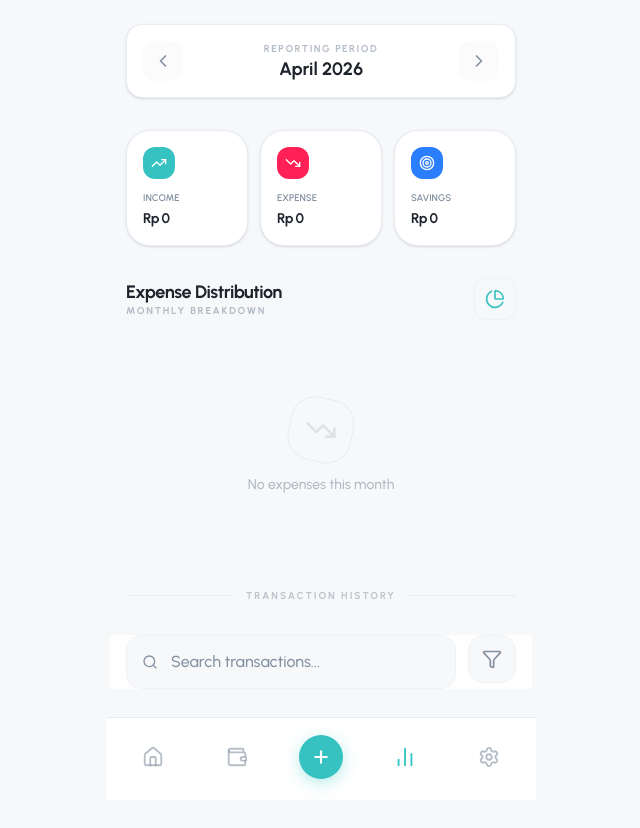
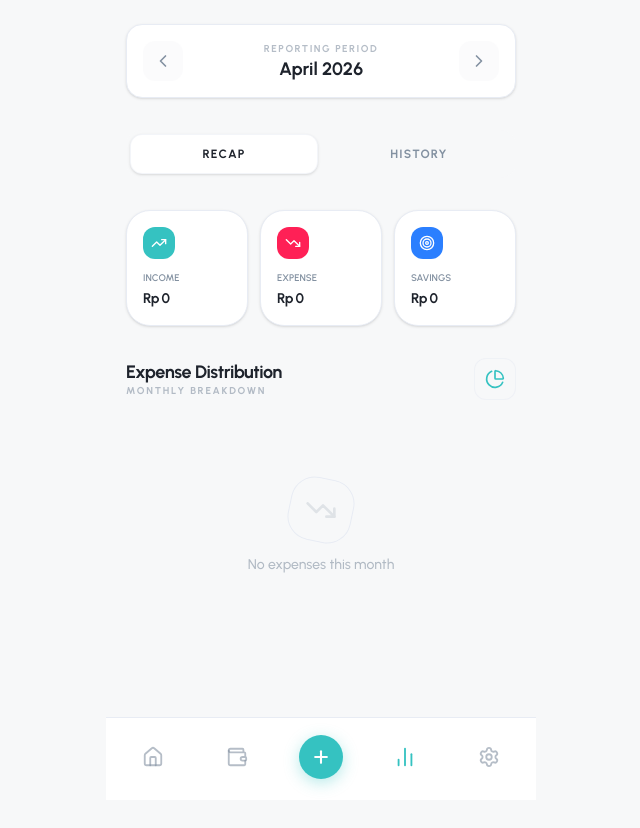
Before and after one commit to projectdummy2025/moneytrack-project, a Next.js app: page /reports in a window 1280 px wide. Shown: the top 828 px of the page, without its empty margins (319-959 px from the left). Built offline with nearby package versions, Linux system fonts and the light colour scheme.

Commit message:
Introduce tab navigation to toggle between recap and categorized transaction history views

```diff
--- a/src/shell/reports/ReportsView.tsx
+++ b/src/shell/reports/ReportsView.tsx
@@ -79,14 +79,31 @@ interface ReportsViewProps {
 
 // ─── Main component ────────────────────────────────────────────────────────────
 
+type MainTab = "recap" | "history";
+type HistoryTab = "all" | "income" | "expense";
+
 export function ReportsView({ state, actions }: ReportsViewProps) {
-  // Tracks which pie slice is hovered — shows category detail in center
   const [activePieIndex, setActivePieIndex] = useState(-1);
+  const [mainTab, setMainTab] = useState<MainTab>("recap");
+  const [historyTab, setHistoryTab] = useState<HistoryTab>("all");
 
   if (state.isLoading) return <LoadingSkeleton />;
 
   const { totalIncome, totalExpense, netSavings, categoryData } = state.chartStats;
   const hasCategoryData = categoryData.length > 0;
+
+  const filteredGroupedTransactions = historyTab === "all"
+    ? state.groupedTransactions
+    : state.groupedTransactions
+        .map(([dateLabel, items]) => [
+          dateLabel,
+          items.filter((tx) =>
+            historyTab === "income"
+              ? tx.classification === "income"
+              : tx.classification !== "income"
+          ),
+        ] as [string, Transaction[]])
+        .filter(([, items]) => items.length > 0);
 
   return (
     <div className="flex flex-col gap-8 font-['Urbanist',sans-serif] pb-28">
@@ -98,7 +115,29 @@ export function ReportsView({ state, actions }: ReportsViewProps) {
         onNext={actions.goToNextMonth}
       />
 
-      {/* ── Section 2: Summary Cards — Income / Expense / Savings ──────────── */}
+      {/* ── Section 2: Main Tab — Recap / History ──────────────────────────── */}
+      <div className="flex gap-2 p-1 bg-secondary rounded-2xl">
+        {(["recap", "history"] as MainTab[]).map((tab) => (
+          <button
+            key={tab}
+            onClick={() => setMainTab(tab)}
+            className={cn(
+              "flex-1 py-2.5 rounded-xl text-[12px] font-bold uppercase tracking-widest transition-all",
+              mainTab === tab
+                ? "bg-card text-foreground shadow-sm border border-border/50"
+                : "text-muted-foreground"
+            )}
+          >
+            {tab}
+          </button>
+        ))}
+      </div>
+
+      {/* ── Tab: Recap ─────────────────────────────────────────────────────── */}
+      {mainTab === "recap" && (
+        <div className="flex flex-col gap-8">
+
+      {/* ── Summary Cards — Income / Expense / Savings ──────────── */}
       <div className="grid grid-cols-3 gap-3">
         <SummaryCard label="Income"  value={totalIncome}  icon={TrendingUp}   colorClass="text-white bg-[#35C2C1]" />
         <SummaryCard label="Expense" value={totalExpense} icon={TrendingDown}  colorClass="text-white bg-rose-500" />
@@ -256,18 +295,15 @@ export function ReportsView({ state, actions }: ReportsViewProps) {
         </div>
       )}
 
-      {/* ── Section 5: Divider between analytics and history ───────────────── */}
-      <div className="flex items-center gap-3">
-        <div className="flex-1 h-px bg-border" />
-        <span className="text-[10px] font-bold text-muted-foreground/50 uppercase tracking-[0.2em] whitespace-nowrap">
-          Transaction History
-        </span>
-        <div className="flex-1 h-px bg-border" />
-      </div>
+        </div>
+      )}
 
-      {/* ── Section 6: Search Bar + Filter Toggle ──────────────────────────── */}
+      {/* ── Tab: History ───────────────────────────────────────────────────── */}
+      {mainTab === "history" && (
+        <div className="flex flex-col gap-6">
+
+      {/* ── Search Bar + Filter Toggle ──────────────────────────── */}
       <div className="flex gap-3 sticky top-0 z-40">
-        {/* Semi-transparent backdrop so content scrolling behind looks clean */}
         <div className="absolute inset-0 bg-background/80 backdrop-blur-md -mx-4 pointer-events-none" />
 
         <div className="relative flex-1">
@@ -281,7 +317,6 @@ export function ReportsView({ state, actions }: ReportsViewProps) {
           />
         </div>
 
-        {/* Filter toggle button — badge appears when a filter is active */}
         <button
           onClick={() => actions.setShowFilters(!state.showFilters)}
           className={cn(
@@ -298,7 +333,7 @@ export function ReportsView({ state, actions }: ReportsViewProps) {
         </button>
       </div>
 
-      {/* ── Section 7: Collapsible Filter Panel ────────────────────────────── */}
+      {/* ── Collapsible Filter Panel ────────────────────────────── */}
       <AnimatePresence>
         {state.showFilters && (
           <motion.div
@@ -319,7 +354,6 @@ export function ReportsView({ state, actions }: ReportsViewProps) {
             </div>
 
             <div className="grid grid-cols-2 gap-3">
-              {/* Wallet dropdown filter */}
               <div>
                 <label className="text-meta-xs font-bold text-muted-foreground uppercase mb-1.5 block tracking-wider">
                   Wallet
@@ -338,7 +372,6 @@ export function ReportsView({ state, actions }: ReportsViewProps) {
                 </select>
               </div>
 
-              {/* Category dropdown filter */}
               <div>
                 <label className="text-meta-xs font-bold text-muted-foreground uppercase mb-1.5 block tracking-wider">
                   Category
@@ -361,23 +394,43 @@ export function ReportsView({ state, actions }: ReportsViewProps) {
         )}
       </AnimatePresence>
 
-      {/* ── Section 8: Transaction List Grouped by Date ─────────────────────── */}
+      {/* ── History Sub-Tabs: All / Income / Expense ───────────── */}
+      <div className="flex gap-2 p-1 bg-secondary rounded-2xl">
+        {(["all", "income", "expense"] as HistoryTab[]).map((tab) => (
+          <button
+            key={tab}
+            onClick={() => setHistoryTab(tab)}
+            className={cn(
+              "flex-1 py-2 rounded-xl text-[11px] font-bold uppercase tracking-widest transition-all",
+              historyTab === tab
+                ? tab === "income"
+                  ? "bg-emerald-500 text-white shadow-sm"
+                  : tab === "expense"
+                  ? "bg-rose-500 text-white shadow-sm"
+                  : "bg-card text-foreground shadow-sm border border-border/50"
+                : "text-muted-foreground"
+            )}
+          >
+            {tab}
+          </button>
+        ))}
+      </div>
+
+      {/* ── Transaction List Grouped by Date ───────────────────── */}
       <div className="flex flex-col gap-6">
-        {state.groupedTransactions.length === 0 ? (
+        {filteredGroupedTransactions.length === 0 ? (
           <div className="py-16 text-center text-muted-foreground">
             <p className="text-body-sm font-medium italic opacity-50">
               No transactions found
             </p>
           </div>
         ) : (
-          state.groupedTransactions.map(([dateLabel, items], groupIndex) => (
+          filteredGroupedTransactions.map(([dateLabel, items], groupIndex) => (
             <div key={dateLabel} className="flex flex-col gap-2">
-              {/* Date group header */}
               <p className="text-meta-xs font-semibold text-muted-foreground uppercase px-1">
                 {dateLabel}
               </p>
 
-              {/* Transactions for this date */}
               <div className="flex flex-col bg-card rounded-2xl border border-border divide-y divide-border/50 shadow-sm overflow-hidden">
                 {items.map((transaction, itemIndex) => (
                   <TransactionItem
@@ -385,7 +438,6 @@ export function ReportsView({ state, actions }: ReportsViewProps) {
                     transaction={transaction}
                     animationDelay={groupIndex * 0.04 + itemIndex * 0.02}
                     onEdit={() => {
-                      // Find wallet and category IDs to pre-fill the edit dialog
                       const matchedWallet = state.wallets.find(
                         (wallet) => wallet.walletName === transaction.walletName
                       );
@@ -414,6 +466,9 @@ export function ReportsView({ state, actions }: ReportsViewProps) {
           ))
         )}
       </div>
+
+        </div>
+      )}
 
       {/* ── Dialogs ────────────────────────────────────────────────────────── */}
       <EditTransactionDialog
```
